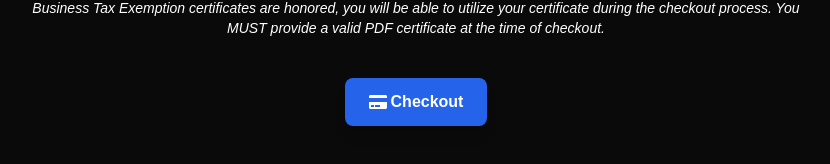
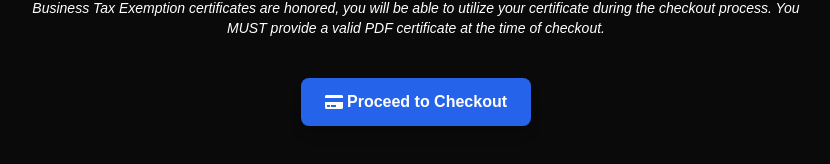
Before and after one commit to tuffs/3dmachtoolllc, a Next.js app: page /cart in a window 1280 px wide. Shown: the part 986-1150 px from the top of the page, without its empty margins (224-1054 px from the left). Built offline with nearby package versions, Linux system fonts and the light colour scheme; no server answers.

Commit message:
Update to statement inside the checkout button for concision, we are starting the checkout process.

```diff
--- a/components/ui/CheckoutButton.js
+++ b/components/ui/CheckoutButton.js
@@ -11,7 +11,7 @@ const CheckoutButton = () => (
       type="button"
     >
       <FaCreditCard className="text-lg" />
-      Checkout
+      Proceed to Checkout
     </button>
   </div>
 );
```
